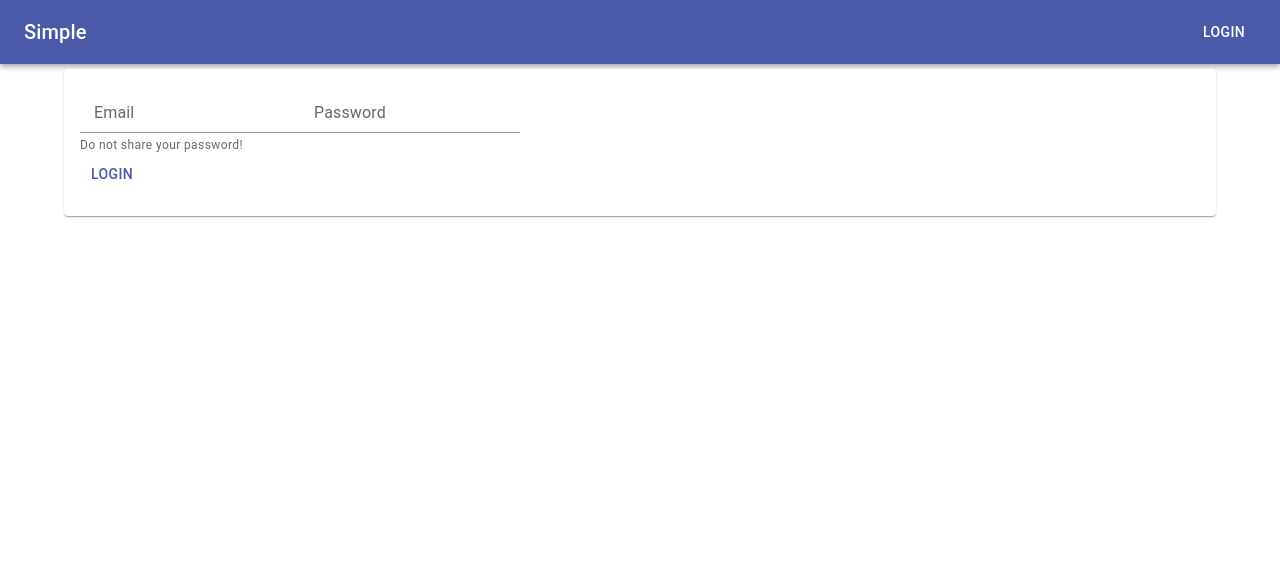
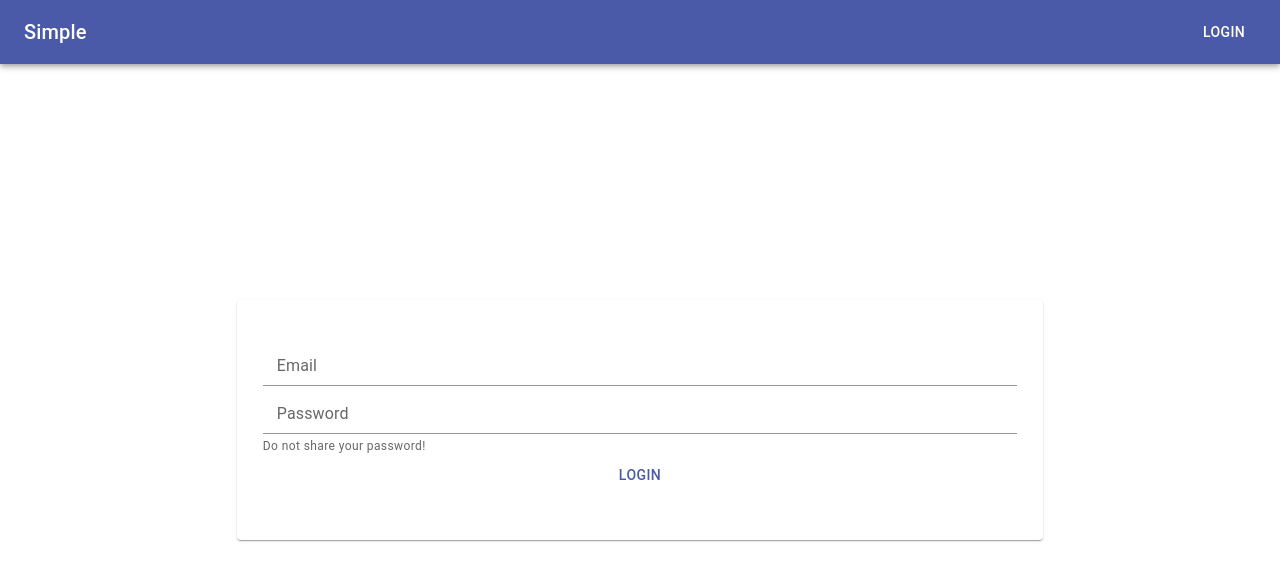
Before and after one commit to Hieracosphynx/personal-social-media, a Next.js app: page /auth/login in a window 1280 px wide. Shown: the top 580 px of the page. Built offline with nearby package versions, Linux system fonts and the light colour scheme.

Commit message:
Fixed styling

```diff
--- a/components/Layouts/Layout.js
+++ b/components/Layouts/Layout.js
@@ -6,8 +6,9 @@ const Layout = (props) => {
     <>
       <Navbar />
       <Container
+        component='main'
         sx={{
-          marginTop: '5px',
+          height: '95vh',
         }}
       >
         {props.children}
--- a/components/Layouts/Navbar.js
+++ b/components/Layouts/Navbar.js
@@ -14,7 +14,7 @@ const Navbar = () => {
   const router = useRouter();
 
   return (
-    <Box sx={{ flexGrow: 1 }}>
+    <Box sx={{ height: '5vh', flexGrow: 1 }}>
       <AppBar position='static'>
         <Toolbar>
           <Typography
--- a/pages/auth/login.js
+++ b/pages/auth/login.js
@@ -2,9 +2,12 @@ import { useState, useContext } from 'react';
 import { useRouter } from 'next/router';
 import AuthContext from '../../context/Auth/auth-context';
 
+import Box from '@mui/material/Box';
 import Card from '@mui/material/Card';
 import CardContent from '@mui/material/CardContent';
+import CardActionArea from '@mui/material/CardActionArea';
 import FormControl from '@mui/material/FormControl';
+import FormGroup from '@mui/material/FormGroup';
 import FormHelperText from '@mui/material/FormHelperText';
 import InputLabel from '@mui/material/InputLabel';
 import Input from '@mui/material/Input';
@@ -38,10 +41,35 @@ const Auth = () => {
   };
 
   return (
-    <Card>
-      <CardContent>
+    <Box
+      minHeight='95vh'
+      display='flex'
+      flexDirection='column'
+      justifyContent='center'
+      alignItems='center'
+      sx={{
+        minwidth: '100%',
+      }}
+    >
+      <Card
+        sx={{
+          padding: '10px',
+          minHeight: '30vh',
+          minWidth: '70%',
+          display: 'flex',
+          alignItems: 'center',
+          justifyContent: 'center',
+        }}
+      >
+        <CardContent
+          color='secondary'
+          sx={{
+            minWidth: '100%',
+          }}
+        >
           <form onSubmit={onSubmitHandler}>
-          <FormControl color='primary'>
+            <FormGroup>
+              <FormControl color='secondary'>
                 <InputLabel htmlFor='email'>Email</InputLabel>
                 <Input
                   type='email'
@@ -50,7 +78,7 @@ const Auth = () => {
                   onChange={onChangeHandler}
                 />
               </FormControl>
-          <FormControl>
+              <FormControl color='secondary'>
                 <InputLabel htmlFor='password'>Password</InputLabel>
                 <Input
                   type='password'
@@ -61,9 +89,11 @@ const Auth = () => {
               </FormControl>
               <FormHelperText>Do not share your password!</FormHelperText>
               <Button type='submit'>Login</Button>
+            </FormGroup>
           </form>
         </CardContent>
       </Card>
+    </Box>
   );
 };
 
```
Also changed, not shown: components/Forms/LoginForm.js (added, +37 -0 lines), pages/index.js (+15 -1 lines). Lines whose indentation alone changed are shown as unchanged.
